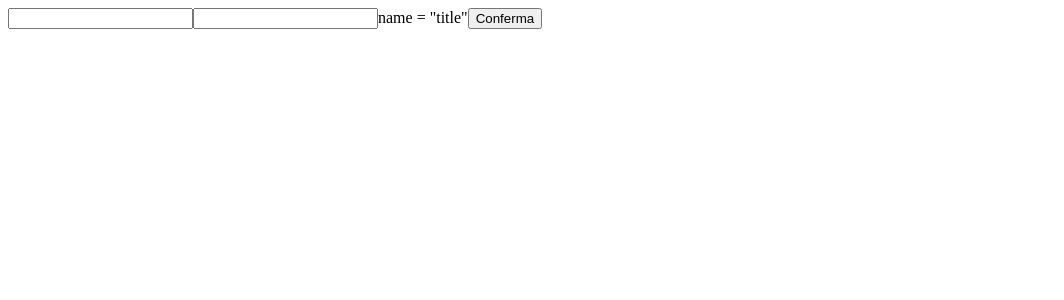
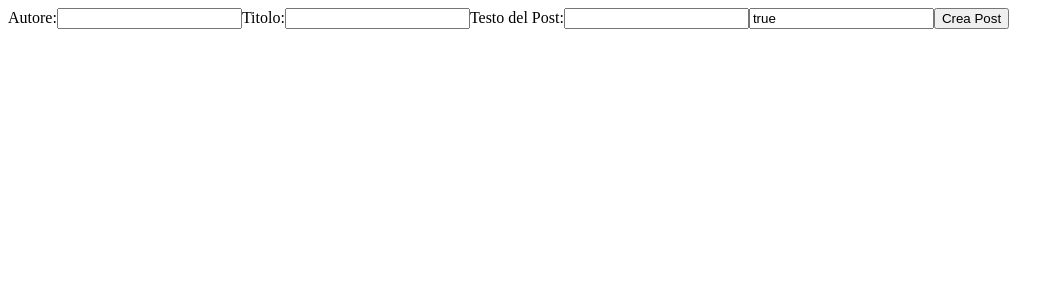
Before and after one commit to GianniVita/react-post-form, a React (Vite) app: page / in a window 1280 px wide. Shown: the top 300 px of the page, without its empty margins (0-1064 px from the left). Built offline with nearby package versions, Linux system fonts and the light colour scheme.

Commit message:
Add form fields for author, title, body, and public status in App component

```diff
--- a/src/App.jsx
+++ b/src/App.jsx
@@ -54,18 +54,37 @@ const name = e.target.name
 
       <div className='container mt-4'>
         <form onSubmit={handleSubmit}>
+        <label for="author">Autore:</label>
           <input
           type="text"
           name = "author"
           value = {formData.author}
           onChange = {handleFormData}
           />
+          <label for="title">Titolo:</label>
          <input
-         type="text" />
+          type = "text"
           name = "title"
+          value = {formData.title}
+          onChange = {handleFormData}
+          />
+          <label for="body">Testo del Post:</label>
+          <input
+            type="text"
+            name="body"
+            value={formData.body}
+            onChange={handleFormData}
+          />
+          <input
+            type="check box"
+            name="public"
+            value={formData.public}
+            onChange={handleFormData}
+          />
 
 
-        <button type='submit'>Conferma</button>
+
+        <button type='submit'>Crea Post</button>
         </form>
 
       </div>
```
